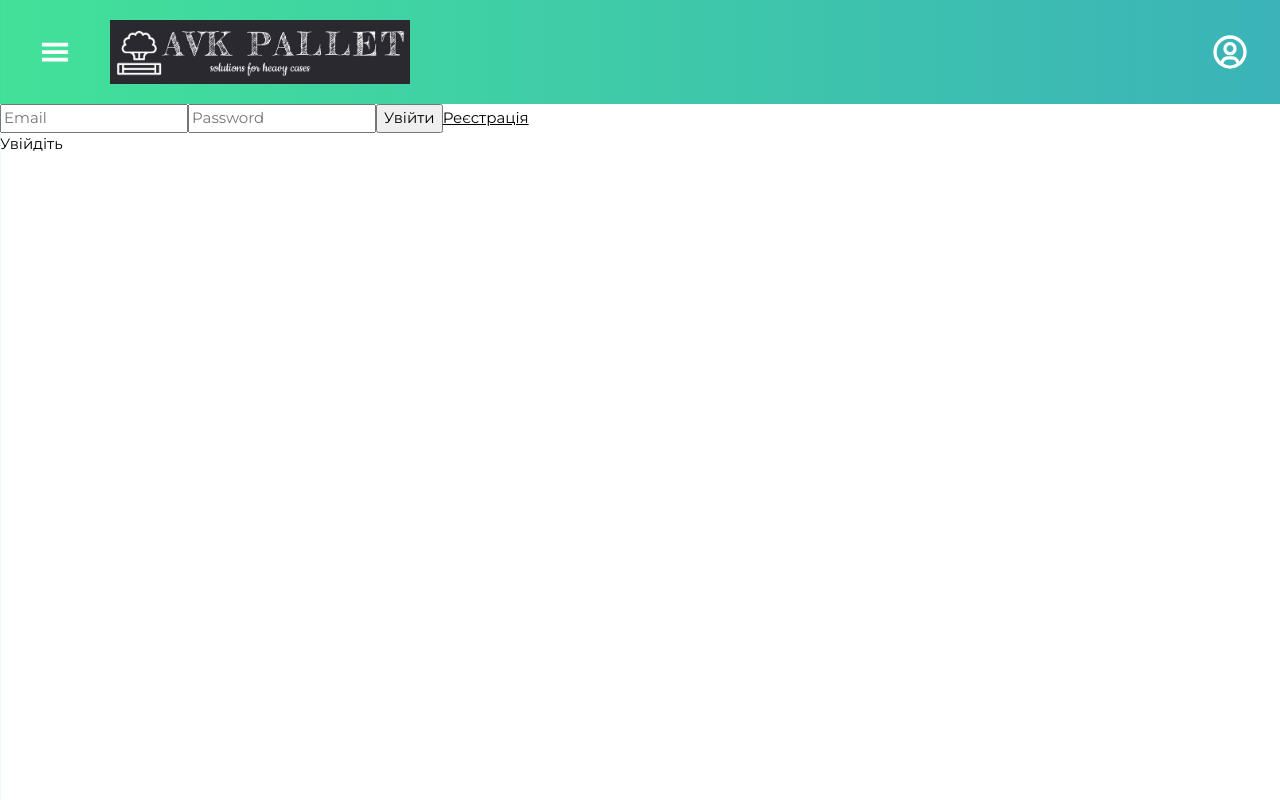
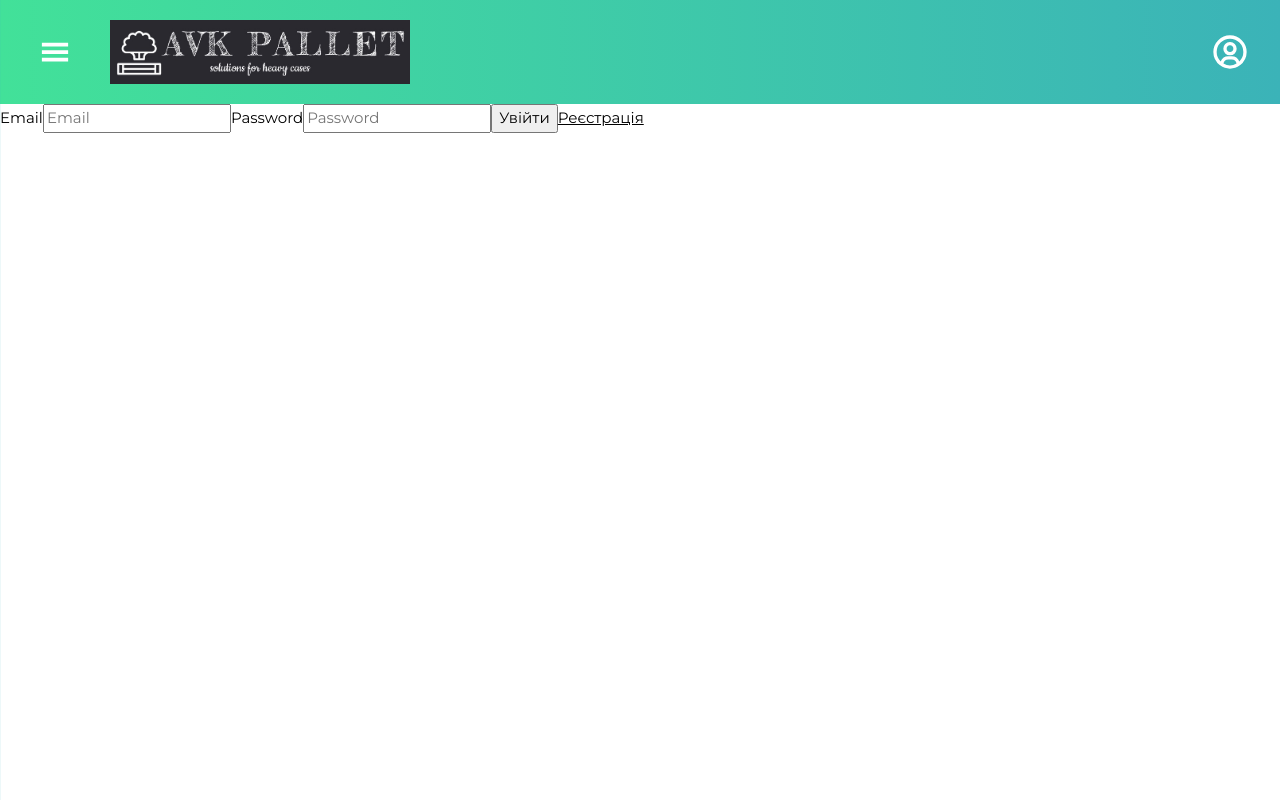
Before and after one commit to skif6623/wood-accounting, a React (Create React App) app: page /wood-accounting/login in a window 1280 px wide. Built offline with nearby package versions, Linux system fonts and the light colour scheme.

Commit message:
remake login form and register form into one component authform

```diff
--- a/src/Pages/LoginPage/LoginPage.tsx
+++ b/src/Pages/LoginPage/LoginPage.tsx
@@ -1,6 +1,6 @@
 import React from 'react';
-import { LoginForm } from '../../components/LoginForm/LoginForm';
+import { AuthForm } from '../../components/AuthForm/AuthForm';
 
 export const LoginPage = () => {
-  return <LoginForm />;
+  return <AuthForm type="login" />;
 };
--- a/src/Pages/RegisterPage/RegisterPage.tsx
+++ b/src/Pages/RegisterPage/RegisterPage.tsx
@@ -2,5 +2,5 @@ import React from 'react';
 import { AuthForm } from '../../components/AuthForm/AuthForm';
 
 export const RegisterPage = () => {
-  return <AuthForm />;
+  return <AuthForm type="register" />;
 };
--- a/src/components/AuthForm/AuthForm.styled.ts
+++ /dev/null
@@ -1,3 +0,0 @@
-import styled from 'styled-components';
-
-export const one = 1;
--- a/src/components/AuthForm/AuthForm.tsx
+++ b/src/components/AuthForm/AuthForm.tsx
@@ -1,36 +1,94 @@
-import React, { FC, FormEvent } from 'react';
+import { useState, FormEvent, ChangeEvent, FC } from 'react';
 import { useAppDispatch } from '../../hooks/hooks';
-import { register } from '../../redux/auth/operations';
+import { login, register } from '../../redux/auth/operations';
 import { Link } from 'react-router-dom';
 
-// interface AuthFormProps {
-//   type: 'register' | 'login';
-// }
+interface AuthFormPropsTypes {
+  type: 'login' | 'register';
+}
 
-export const AuthForm: FC = () => {
+export const AuthForm: FC<AuthFormPropsTypes> = ({ type }) => {
+  const [name, setName] = useState('');
+  const [email, setEmail] = useState('');
+  const [password, setPassword] = useState('');
+
   const dispatch = useAppDispatch();
+
+  const loginDispatch = () => {
+    dispatch(login({ email, password }));
+  };
+
+  const registerDispatch = () => {
+    dispatch(register({ name, email, password }));
+  };
+
   const handleSubmit = (e: FormEvent<HTMLFormElement>) => {
     e.preventDefault();
-    const form = e.currentTarget;
-    const name = form.user.value;
-    const email = form.email.value;
-    const password = form.password.value;
+    type === 'login' ? loginDispatch() : registerDispatch();
+  };
 
-    const credentials = {
-      name,
-      email,
-      password,
-    };
+  const handleChange = ({
+    target: { name, value },
+  }: ChangeEvent<HTMLInputElement>) => {
+    switch (name) {
+      case 'name':
+        return setName(value);
+      case 'email':
+        return setEmail(value);
+      case 'password':
+        return setPassword(value);
+      default:
+        return;
+    }
+  };
 
-    dispatch(register(credentials));
-  };
   return (
-    <form onSubmit={handleSubmit}>
-      <input type="text" name="user" placeholder="Name" />
-      <input type="email" name="email" placeholder="Email" />
-      <input type="password" name="password" placeholder="Password" />
-      <button type="submit">Зареєструватися</button>
-      <Link to="/login">Логін</Link>
-    </form>
+    <>
+      <form onSubmit={handleSubmit}>
+        {type === 'register' && (
+          <label>
+            Name
+            <input
+              type="text"
+              name="name"
+              placeholder="Name"
+              onChange={handleChange}
+              value={name}
+            />
+          </label>
+        )}
+
+        <label>
+          Email
+          <input
+            type="email"
+            name="email"
+            placeholder="Email"
+            onChange={handleChange}
+            value={email}
+          />
+        </label>
+        <label>
+          Password
+          <input
+            type="password"
+            name="password"
+            placeholder="Password"
+            onChange={handleChange}
+            value={password}
+          />
+        </label>
+
+        <button type="submit">
+          {type === 'login' ? 'Увійти' : 'Зареєструватися'}
+        </button>
+
+        {type === 'login' ? (
+          <Link to="/">Реєстрація</Link>
+        ) : (
+          <Link to="/login">Логін</Link>
+        )}
+      </form>
+    </>
   );
 };
--- a/src/components/LoginForm/LoginForm.tsx
+++ /dev/null
@@ -1,67 +0,0 @@
-import { useState, FormEvent, ChangeEvent, FC } from 'react';
-import { useAppDispatch, useAppSelector } from '../../hooks/hooks';
-import { login, logout } from '../../redux/auth/operations';
-import { Link } from 'react-router-dom';
-
-export const LoginForm: FC = () => {
-  const [email, setEmail] = useState('');
-  const [password, setPassword] = useState('');
-
-  const isLoggedIn = useAppSelector(state => state.auth.isLoggedIn);
-  const name = useAppSelector(state => state.auth.name);
-  const dispatch = useAppDispatch();
-
-  const handleSubmit = (e: FormEvent<HTMLFormElement>) => {
-    e.preventDefault();
-    dispatch(login({ email, password }));
-  };
-
-  const handleChange = ({
-    target: { name, value },
-  }: ChangeEvent<HTMLInputElement>) => {
-    switch (name) {
-      case 'email':
-        return setEmail(value);
-      case 'password':
-        return setPassword(value);
-      default:
-        return;
-    }
-  };
-
-  const handleClick = () => {
-    dispatch(logout());
-  };
-  return (
-    <>
-      <form onSubmit={handleSubmit}>
-        <input
-          type="email"
-          name="email"
-          placeholder="Email"
-          onChange={handleChange}
-          value={email}
-        />
-        <input
-          type="password"
-          name="password"
-          placeholder="Password"
-          onChange={handleChange}
-          value={password}
-        />
-        <button type="submit">Увійти</button>
-        <Link to="/">Реєстрація</Link>
-      </form>
-      {isLoggedIn ? (
-        <div>
-          Вітаю, {name}
-          <button type="button" onClick={handleClick}>
-            Вийти
-          </button>
-        </div>
-      ) : (
-        <p>Увійдіть</p>
-      )}
-    </>
-  );
-};
```
